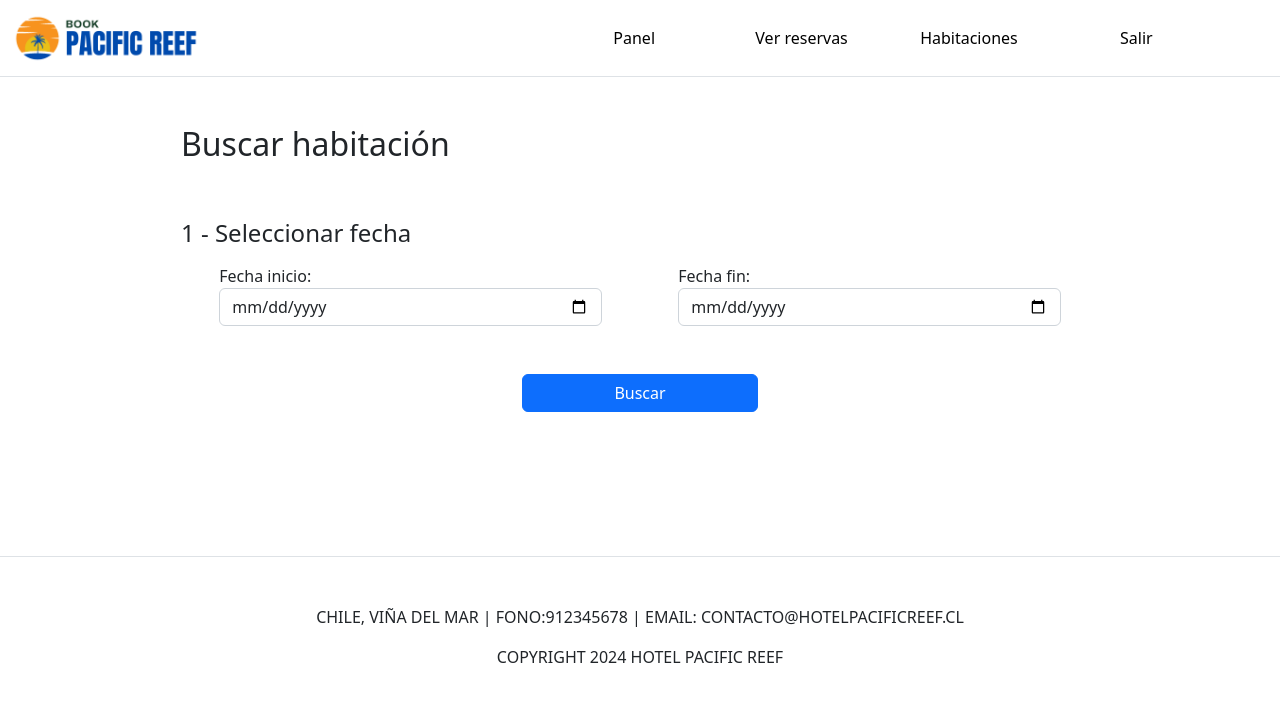
After one commit to alvarocberna/ProjectPacificReef, a Django app: page /buscar-habitacion/ in a window 1280 px wide. The commit adds this page. Shown: the top 702 px of the page. Run offline with Django 5.2, Linux system fonts and the light colour scheme; a user stored in the database is signed in; tables that the repository leaves empty hold one stand-in row (values such as "Sample post"); some libraries are stand-ins or nearby versions.

Commit message:
Sistema de reserva de habitacion integrado

```diff
--- a/core/models.py
+++ b/core/models.py
@@ -34,7 +34,7 @@ class Habitacion(models.Model):
 
 
 class Reserva(models.Model):
-    cod_reserva = models.IntegerField(primary_key=True)
+    cod_reserva = models.AutoField(primary_key=True)
     fecha_ingreso = models.DateField()
     fecha_salida = models.DateField()
     cantidad_personas = models.IntegerField()
--- a/core/templates/admin/reservas.html
+++ b/core/templates/admin/reservas.html
@@ -5,7 +5,7 @@
 {% block content %}
 <div class="container-fluid">
     <div class="row col-9 m-auto d-flex flex-column pt-5" style="height: 500px;">
-        Reservas
+
     </div>
 
 </div>
--- a/core/templates/base.html
+++ b/core/templates/base.html
@@ -63,7 +63,7 @@
                         {% if rol == 'cliente' %}
                         <li class="nav-item col-12 col-lg-2">
                             <a class="nav-link active text-black text-center" aria-current="page"
-                                href="/habitaciones">Reservar habitación</a>
+                                href="/buscar-habitacion">Reservar habitación</a>
                         </li>
                         {% endif %}
                         {% if rol == 'cliente' %}
--- /dev/null
+++ b/core/templates/cliente/buscar-habitacion.html
@@ -0,0 +1,35 @@
+{% extends 'base.html' %}
+
+{% block title %} Buscar habitación {% endblock %}
+
+{% block content %}
+
+<div class="container-fluid col-12 d-flex flex-column">
+
+    <div class="row col-10 col-md-9 m-auto my-5">
+        <h3 class="h2">
+            Buscar habitación
+        </h3>
+    </div>
+
+    <form method="POST" class="row col-10 mb-5 col-lg-9 m-auto d-flex flex-column">
+        {% csrf_token %}
+        <h4 class="mb-3">1 - Seleccionar fecha</h4>
+        <div class="d-flex flex-column flex-lg-row justify-content-around">
+            <div class="form-group col-12 col-md-5">
+                <label for="dateIngreso">Fecha inicio:</label>
+                <input type="date" class="form-control" name="dateIngreso" id="dateIngreso"
+                    placeholder="Selecciona una fecha">
+            </div>
+            <div class="form-group col-12 col-md-5">
+                <label for="dateSalida">Fecha fin:</label>
+                <input type="date" class="form-control" name="dateSalida" id="dateSalida"
+                    placeholder="Selecciona una fecha">
+            </div>
+        </div>
+        <button type="submit" class="col-10 col-md-6 col-lg-3 m-auto my-5 btn btn-primary">Buscar</button>
+    </form>
+
+</div>
+
+{% endblock %}
--- a/core/urls.py
+++ b/core/urls.py
@@ -1,10 +1,13 @@
 from django.urls import path
-from .views import habitacion, registro, addHabitacion , inicioSesion, inicio, perfil, habitaciones, verReservas, gestionarReservas, gestionarReserva, cerrarSesion, panel
+from .views import habitacion, registro, reservarHabitacion, confirmarReserva, addHabitacion , inicioSesion, inicio, perfil, habitaciones, verReservas, gestionarReservas, gestionarReserva, cerrarSesion, panel
 
 urlpatterns = [
         path('', inicio),
         path('registro/', registro),
         path('inicioSesion/', inicioSesion),
+        path('buscar-habitacion/', reservarHabitacion),
+        path('habitaciones-disponibles/', reservarHabitacion),
+        path('confirmar-reserva/<int:id>/', confirmarReserva, name='confirmarReserva'),
         path('habitaciones/', habitaciones),
         path('add-habitacion/', addHabitacion),
         path('habitacion/<int:id>/', habitacion, name='habitacion'),
--- a/core/views.py
+++ b/core/views.py
@@ -1,9 +1,12 @@
 from django.shortcuts import render, redirect
-from .models import Habitacion, UserProfile, Hotel, Categoria_Habitacion
+from .models import Habitacion, UserProfile, Hotel, Categoria_Habitacion, Reserva
 from .forms import FormRegistro, FormInicioSesion, FormHabitacion, FormAddHabitacion
 from django.contrib.auth.models import User
 from django.contrib.auth import authenticate, login, logout
 from django.db import IntegrityError
+from django.utils import timezone
+from datetime import datetime
+from django.contrib import messages
 
 def base(request):
     usuario = request.user
@@ -84,6 +87,82 @@ def inicioSesion(request):
 def inicio(request):
     return render(request, 'inicio.html')
 
+def reservarHabitacion(request):
+    usuario = request.user
+    rol = UserProfile.objects.get(user = usuario).role
+    if request.method == 'POST':
+        # Obtenemos la fecha del formulario
+        fechaIngresoInput = request.POST["dateIngreso"]
+        fechaSalidaInput = request.POST["dateSalida"]
+        # Convertirmos la fecha a un objeto datetime
+        fechaIngresoFormat = datetime.strptime(fechaIngresoInput, '%Y-%m-%d')
+        fechaSalidaFormat = datetime.strptime(fechaSalidaInput, '%Y-%m-%d')
+        # Le damos un formato específico a las fechas
+        fechaIngreso = fechaIngresoFormat.strftime('%d-%m-%Y')
+        fechaSalida = fechaSalidaFormat.strftime('%d-%m-%Y')
+        # asignamos a las variables de sesion el valor de fecha ingreso y salida
+        request.session['fecha_ingreso'] = fechaIngresoFormat.strftime('%Y-%m-%d')
+        request.session['fecha_salida'] = fechaSalidaFormat.strftime('%Y-%m-%d')
+        # Obtenemos las habitaciones que ya estén reservadas
+        numHabReservadas = []
+        for res in Reserva.objects.all():
+            if ((fechaIngreso <= res.fecha_ingreso.strftime('%d-%m-%Y')) and (fechaSalida >= res.fecha_salida.strftime('%d-%m-%Y'))):
+                numHabReservadas.append(res.cod_habitacion)
+            elif ((fechaIngreso >= res.fecha_ingreso.strftime('%d-%m-%Y')) and (fechaIngreso <= res.fecha_salida.strftime('%d-%m-%Y'))):
+                numHabReservadas.append(res.cod_habitacion)
+            elif ((fechaSalida >= res.fecha_ingreso.strftime('%d-%m-%Y')) and (fechaSalida <= res.fecha_salida.strftime('%d-%m-%Y'))):
+                numHabReservadas.append(res.cod_habitacion)
+        habDisponibles = []
+        for hab in Habitacion.objects.all():
+            habDisponibles.append(hab)
+        for hab in habDisponibles:
+            for num in numHabReservadas:
+                if hab.cod_habitacion == num.cod_habitacion:
+                    habDisponibles.remove(hab)
+        context = {
+            'usuario': usuario,
+            'rol': rol,
+            'fechaInicio': fechaIngreso,
+            'fechaSalida': fechaSalida,
+            'numHabReservadas': numHabReservadas,
+            'habDisponibles': habDisponibles,
+        }
+        return render(request, 'cliente/habitaciones-disponibles.html', context)
+    else:
+        context = {
+            'usuario': usuario,
+            'rol': rol,
+        }
+        return render(request, 'cliente/buscar-habitacion.html', context)
+
+def confirmarReserva(request, id):
+    usuario = request.user
+    rol = UserProfile.objects.get(user = usuario).role
+    habitacion = Habitacion.objects.get(cod_habitacion = id)
+    #campos de nueva reserva
+    fechaIngreso = request.session.get('fecha_ingreso')
+    fechaSalida = request.session.get('fecha_salida')
+    rut = User.objects.get(pk=usuario.id)
+    cod_habitacion = Habitacion.objects.get(pk=id)
+    context = {
+        'fechaIngreso': fechaIngreso,
+        'fechaSalida': fechaSalida,
+        'habitacion': habitacion,
+        'usuario': usuario,
+        'rol': rol,
+    }
+    if request.method == 'POST':
+        newReserva = Reserva.objects.create(
+                        fecha_ingreso = fechaIngreso,
+                        fecha_salida = fechaSalida,
+                        cantidad_personas = habitacion.capacidad,
+                        rut = rut,
+                        cod_habitacion = cod_habitacion,
+        )
+        newReserva.save()
+        return redirect('/mis-reservas')
+    return render(request, 'cliente/confirmar-reserva.html', context)
+
 def habitacion(request, id):
     habitacion = Habitacion.objects.get(cod_habitacion = id)
     usuario = request.user
@@ -142,8 +221,10 @@ def habitaciones(request):
 def verReservas(request):
     usuario = request.user
     rol = UserProfile.objects.get(user = usuario).role
+    reservas = Reserva.objects.filter(rut = usuario.id)
     context = {
         'rol': rol,
+        'reservas': reservas,
     }
     return render(request, 'cliente/reservas.html', context)
 
```
Also changed, not shown: core/forms.py (+7 -1 lines), core/templates/cliente/confirmar-reserva.html (added, +39 -0 lines), core/templates/cliente/habitaciones-disponibles.html (added, +41 -0 lines), core/templates/cliente/perfil.html (+6 -1 lines), core/templates/cliente/reservas.html (+12 -2 lines), core/migrations/0001_initial.py, core/migrations/0002_categoria_habitacion_hotel_habitacion.py (deleted), core/migrations/0003_reserva.py (deleted).
